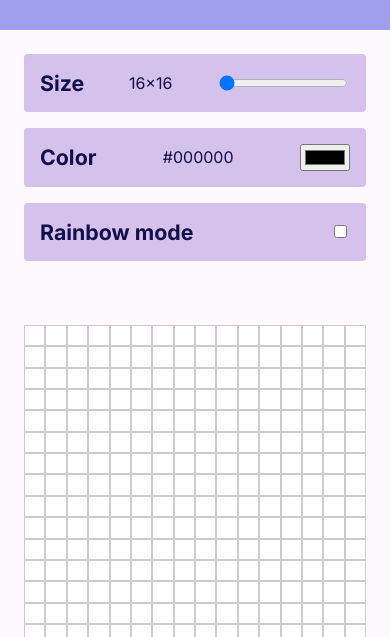
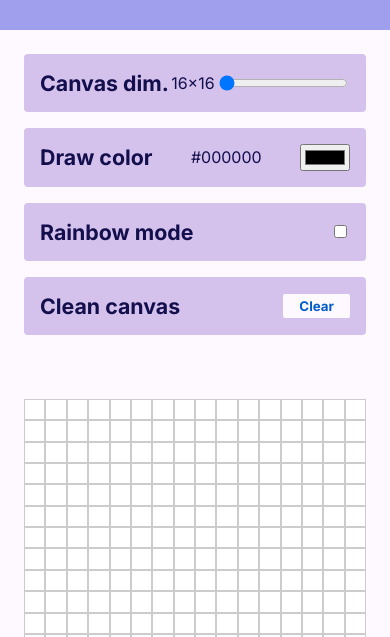
Before and after one commit to jctemp/etch-a-sketch, a plain HTML site: page index.html in a window 390 px wide. Shown: the part 207-844 px from the top of the page. Drawn offline with Linux system fonts and the light colour scheme.

Commit message:
Fix draw color change bug

```diff
--- a/index.html
+++ b/index.html
@@ -23,18 +23,22 @@
     <main>
         <section class="container" title="tools">
             <div class="option">
-                <h2>Size</h2>
+                <h2>Canvas dim.</h2>
                 <span title="dimension-display">16x16</span>
                 <input title="dimension-slider" type="range" min="16" max="64" value="16" step="2">
             </div>
             <div class="option">
-                <h2>Color</h2>
+                <h2>Draw color</h2>
                 <span title="draw-color-display">#000000</span>
                 <input title="draw-color-selector" type="color" value="#000000">
             </div>
             <div class="option">
                 <h2>Rainbow mode</h2>
                 <input title="draw-color-toggle" type="checkbox">
+            </div>
+            <div class="option">
+                <h2>Clean canvas</h2>
+                <button title="clear-toggle">Clear</button>
             </div>
         </section>
 
--- a/js/dimensions.js
+++ b/js/dimensions.js
@@ -63,7 +63,7 @@ class Canvas {
     }
 
     setColor(hex) {
-        this.color = hex;
+        this.currColor = hex;
         let colorChange = (pixel) => pixel.style["backgroundColor"] = this.currColor;
         this.changeColorEventListener(colorChange);
     }
@@ -74,7 +74,7 @@ class Canvas {
             this.prevColor = this.currColor;
 
             let colorChange = (pixel) => {
-                pixel.style["backgroundColor"] = "#ff0000";
+                pixel.style["backgroundColor"] = "#ffff00";
                 pixel.style["filter"] = `hue-rotate(${this.hueDegree}deg)`;
                 this.hueDegree += 10;
             };
--- a/main.js
+++ b/main.js
@@ -26,3 +26,9 @@ drawColorToggle.addEventListener("change", (event) => {
     const enabled = event.target.checked;
     canvas.toggleRainbow(enabled);
 });
+
+const clearToggle = document.querySelector("button[title='clear-toggle']");
+
+clearToggle.addEventListener("click", (event) => {
+    canvas.clear();
+});
--- a/styles/tools.css
+++ b/styles/tools.css
@@ -18,3 +18,22 @@ section[title="tools"] {
     padding: 0;
     font-size: 16pt;
 }
+
+.option button {
+    padding: .25rem 1rem;
+    font-weight: bold;
+    color: var(--accent);
+    background-color: var(--ghost-white);
+    border-style: none;
+    border-radius: .125rem;
+}
+
+.option button:hover {
+    color: var(--ghost-white);
+    background-color: var(--tropical-indigo);
+}
+
+.option button:active {
+    color: var(--ghost-white);
+    background-color: var(--federal-blue);
+}
```
